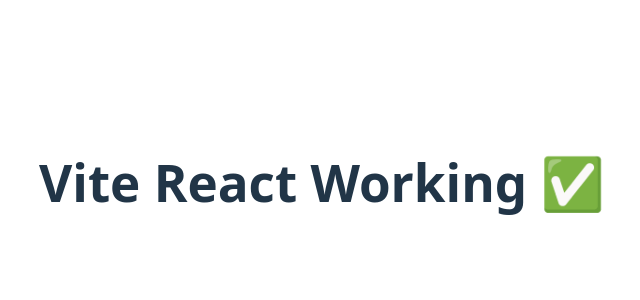
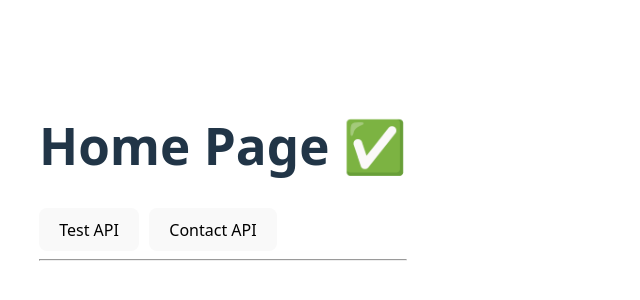
Before and after one commit to rajanayakdevops/smart-whiteboard-test, a React app in the folder frontend/: page / in a window 1280 px wide. Shown: the part 218-518 px from the top of the page, without its empty margins (1-641 px from the left). Built offline with nearby package versions, Linux system fonts and the light colour scheme; no server answers; the HTML template or start-up script is replaced by a standard one.

Commit message:
modified the front and backend right

```diff
--- a/frontend/src/App.jsx
+++ b/frontend/src/App.jsx
@@ -1,18 +1,36 @@
-import { useEffect, useState } from "react";
+import { useState } from "react";
 
 function App() {
   const [message, setMessage] = useState("");
 
-  useEffect(() => {
+  const callTestApi = () => {
     fetch(import.meta.env.VITE_BACKEND_URL + "/api/test")
       .then(res => res.json())
       .then(data => setMessage(data.message))
       .catch(err => console.error(err));
-  }, []);
+  };
+
+  const callContactApi = () => {
+    fetch(import.meta.env.VITE_BACKEND_URL + "/api/contact")
+      .then(res => res.json())
+      .then(data => setMessage(data.message))
+      .catch(err => console.error(err));
+  };
 
   return (
     <div style={{ padding: "40px" }}>
-      <h1>Vite React Working ✅</h1>
+      <h1>Home Page ✅</h1>
+
+      <button onClick={callTestApi} style={{ marginRight: "10px" }}>
+        Test API
+      </button>
+
+      <button onClick={callContactApi}>
+        Contact API
+      </button>
+
+      <hr />
+
       <h2>{message}</h2>
     </div>
   );
```
Also changed, not shown: 1 other file (tests, documents, lock files or other folders).
